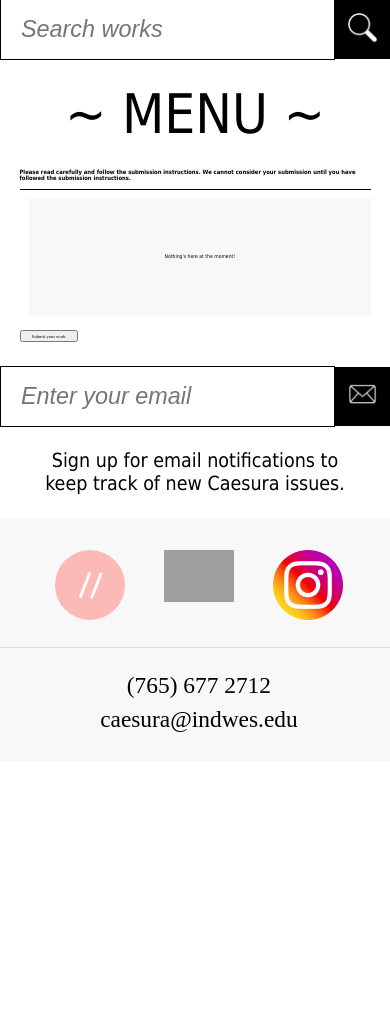
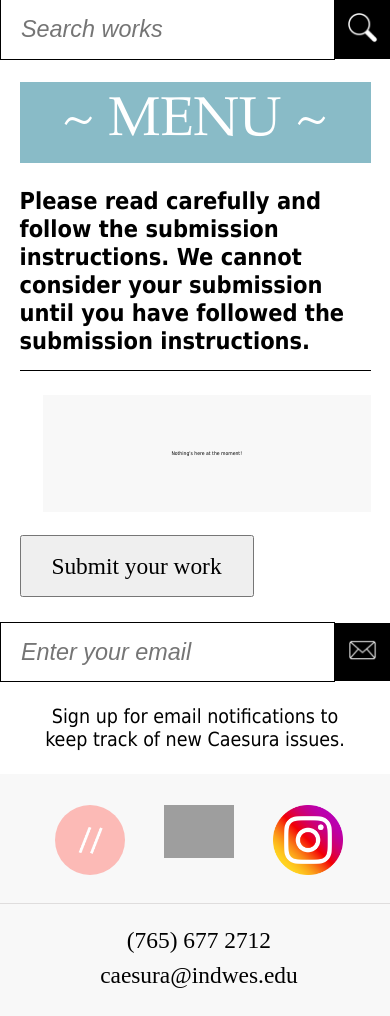
Before and after one commit to Queeky/CaesuraLitMag, a PHP site: page /app/submissions.php in a window 390 px wide. Shown: the part 195-1211 px from the top of the page. Before the commit the page ends 927 px from the top, so only its background shows below. Run offline with PHP 8.4, Linux system fonts and the light colour scheme; data that the repository does not hold is empty; grey boxes are pictures that could not be loaded.

Commit message:
Updating stylesheet

```diff
--- a/app/css/style.css
+++ b/app/css/style.css
@@ -1222,6 +1222,12 @@ textarea.edit {
 
     .mobile-nav > ul > li {
         text-align: center;
+        width: 100%;
+    }
+
+    .mobile-nav > ul > li > a {
+        display: block;
+        width: 100%;
     }
 
     .page-wrap {
@@ -1231,21 +1237,24 @@ textarea.edit {
 
     .mobile-nav > ul {
         list-style-type: none;
+        width: 90vw;
     }
 
     .mobile-menu-link {
+        width: 100%;
+        padding-top: 2vw;
+        padding-bottom: 2vw;
         font-size: 14vw;
-        font-family: 'Tahoma', 'Verdana', monospace, sans-serif;
+        font-family: 'Garamond', 'Times New Roman', serif;
         text-decoration-line: none;
-        color: black;
+        background-color: var(--iss4Secondary);
+        color: white;
         text-align: center;
     }
 
     .mobile-dropdown {
         display: none;
-        margin-top: 1vw;
         background-color: white;
-        border-top: 8px solid black;
     }
 
     .mobile-dropdown > ul {
@@ -1389,4 +1398,147 @@ textarea.edit {
         align-items: center;
     }
 
+
+    /* About Page */
+
+    .about-page {
+        padding-left: 4vw !important;
+        padding-right: 4vw !important;
+        font-size: 6vw !important;
+    }
+
+
+    /* Archive Page */
+
+    .grid {
+        grid-template-columns: auto;
+    }
+
+    .grid > .archive-item {
+        margin-left: 0;
+        margin-right: 0;
+        padding: 0;
+        padding-bottom: 6vw;
+        margin-bottom: 12vw;
+        width: 90vw;
+        height: auto;
+        background-color: #F8F8F8;
+    }
+
+    .grid > .archive-item > .archive-info {
+        height: auto;
+    }
+
+    .grid > .archive-item > a > img {
+        width: 90vw;
+        height: 120vw;
+        object-fit: contain;
+        background-color: black;
+    }
+
+    .grid > .archive-item > div > p:first-child {
+        margin-top: 6vw;
+        font-size: 10vw;
+    }
+
+    .grid > .archive-item > div > p:last-child {
+        margin-top: 2vw;
+        font-size: 5vw;
+    }
+
+
+    /* Highlight Page */
+
+    .highlight-img {
+        height: auto;
+        width: 90vw;
+    }
+
+    .highlight-info {
+        margin: 0;
+        padding-bottom: 6vw;
+    }
+
+    .highlight-info > h3 {
+        margin-top: 8vw;
+        font-size: 12vw;
+    }
+
+    .highlight-info > p {
+        margin-top: 2vw;
+        font-size: 5vw;
+    }
+
+    .highlight-content {
+        margin: 0;
+        margin-top: 6vw;
+        width: 90vw;
+    }
+
+    .highlight-content > p {
+        font-size: 5vw;
+        margin-bottom: 8vw;
+    }
+
+
+    /* Contacts Page */
+
+    .contact-item {
+        margin-bottom: 4vw;
+        padding-top: 4vw;
+        padding-bottom: 4vw;
+    }
+
+    .contact-info {
+        margin-left: 5vw;
+    }
+
+    .contact-info > a {
+        font-size: 4vw;
+    }
+
+    .contact-info > p {
+        display: block;
+        font-size: 6vw;
+    }
+
+    .contact-info > p:first-child {
+        margin: 0;
+    }
+
+    .contact-info > p:nth-child(2) {
+        margin-top: 1.5vw;
+    }
+
+    .contact-info > a[href^="tel:"] {
+        margin-top: 4vw;
+    }
+
+
+    /* Submissions Page  */
+
+    div.guidelines > p {
+        font-size: 6vw;
+        margin-bottom: 6vw;
+        padding-bottom: 4vw;
+    }
+
+    ul.guidelines {
+        margin-left: 6vw;
+        font-size: 4vw;
+    }
+
+    ul.guidelines > li {
+        margin-bottom: 4vw;
+    }
+
+    div.guidelines .submit-btn.submittable {
+        width: 60vw;
+        padding: 4vw;
+        margin-top: 6vw;
+    }
+
+    div.guidelines .submit-btn.submittable > a {
+        font-size: 6vw;
+    }
 }
```
